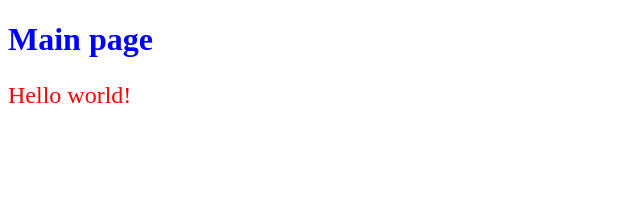
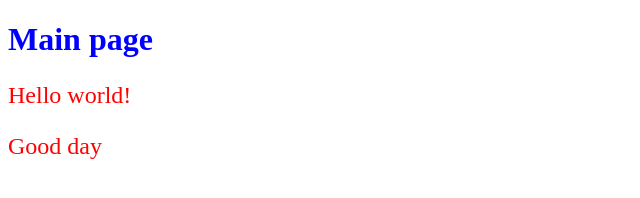
Before and after one commit to GrinAlex2023/TestGit, a plain HTML site: page index.html in a window 1280 px wide. Shown: the whole page, without its empty margins (0-640 px from the left). Drawn offline with Linux system fonts and the light colour scheme.

Commit message:
Add changes to index file

```diff
--- a/index.html
+++ b/index.html
@@ -9,5 +9,6 @@
   <body>
     <h1>Main page</h1>
     <p>Hello world!</p>
+    <p>Good day</p>
   </body>
 </html>
```
